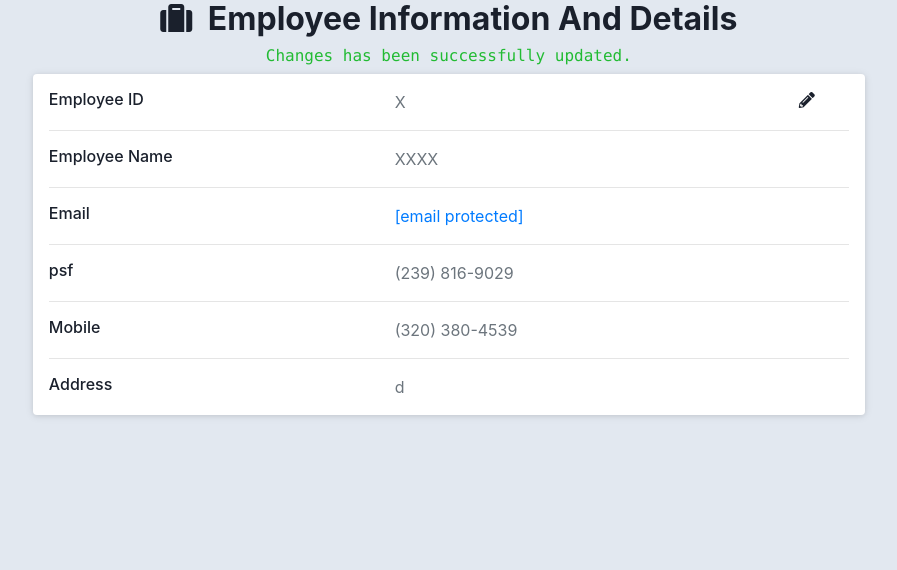
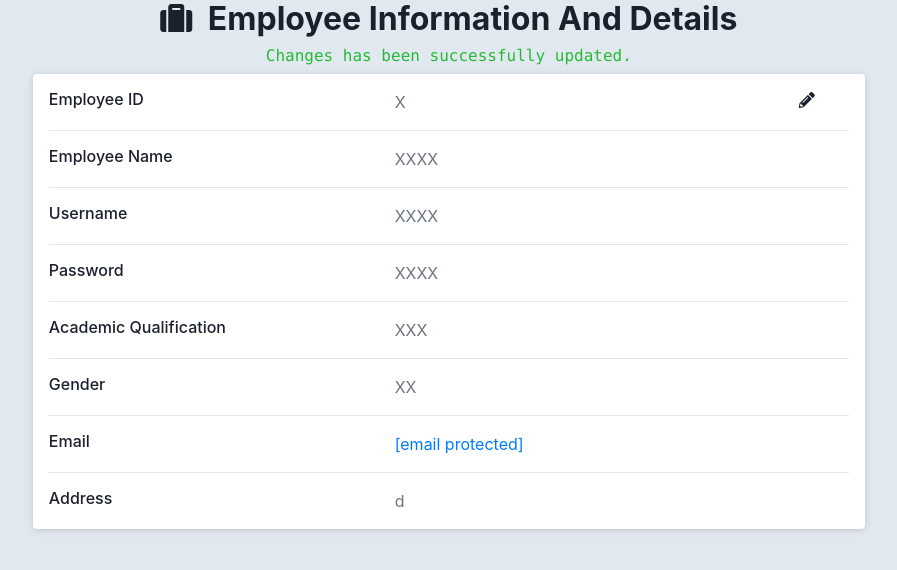
Before and after one commit to hakidon/NetProg330-CRUD, a Flask app: template templates/view.html in a window 1280 px wide. Shown: the part 176-746 px from the top of the page, without its empty margins (172-1069 px from the left). Run offline with Flask 2, Linux system fonts and the light colour scheme; the template is opened without the code that fills it, so the values that code supplies are empty; some libraries are stand-ins or nearby versions.

Commit message:
25 Jan 2023, 2:25 pm

```diff
--- a/templates/view.html
+++ b/templates/view.html
@@ -48,30 +48,50 @@ X
   <hr>
   <div class="row">
     <div class="col-sm-5">
-<h6 class="mb-0">Email</h6>
+    <h6 class="mb-0">Username</h6>
     </div>
     <div class="col-sm-5 text-secondary">
-<a href="/cdn-cgi/l/email-protection" class="__cf_email__" data-cfemail="84e2edf4c4eef1efe9f1ecaae5e8">[email&#160;protected]</a>
+    XXXX
     </div>
 
     </div>
     <hr>
     <div class="row">
       <div class="col-sm-5">
-<h6 class="mb-0">psf</h6>
+      <h6 class="mb-0">Password</h6>
       </div>
       <div class="col-sm-5 text-secondary">
-(239) 816-9029
+      XXXX
       </div>
 
       </div>
       <hr>
       <div class="row">
         <div class="col-sm-5">
-<h6 class="mb-0">Mobile</h6>
+        <h6 class="mb-0">Academic Qualification</h6>
         </div>
         <div class="col-sm-5 text-secondary">
-(320) 380-4539
+        XXX
+        </div>
+
+        </div>
+        <hr>
+        <div class="row">
+          <div class="col-sm-5">
+          <h6 class="mb-0">Gender</h6>
+          </div>
+          <div class="col-sm-5 text-secondary">
+          XX
+          </div>
+
+          </div>
+          <hr>
+<div class="row">
+<div class="col-sm-5">
+<h6 class="mb-0">Email</h6>
+</div>
+<div class="col-sm-5 text-secondary">
+<a href="/cdn-cgi/l/email-protection" class="__cf_email__" data-cfemail="84e2edf4c4eef1efe9f1ecaae5e8">[email&#160;protected]</a>
 </div>
 
 </div>
```
Lines whose indentation alone changed are shown as unchanged.
